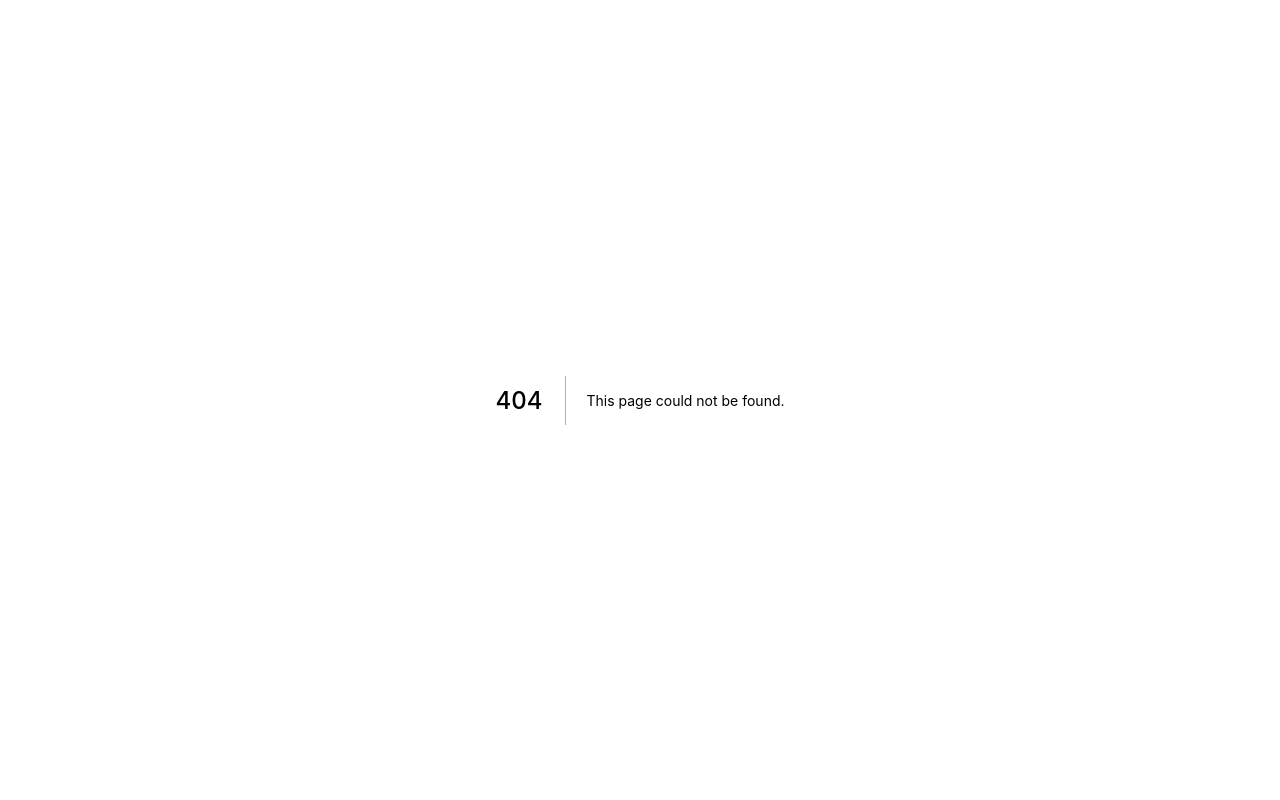
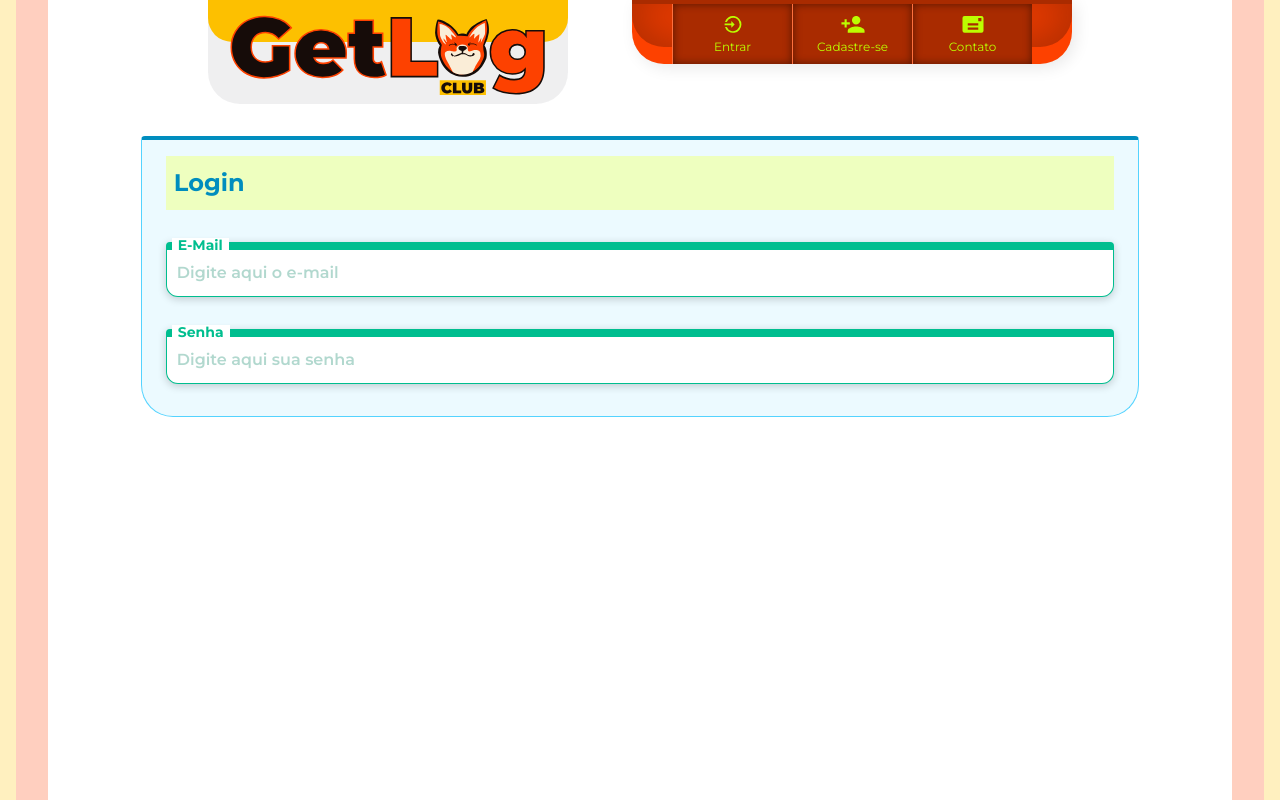
Before and after one commit to MarcelSussai/GetLogClubinDev, a Next.js app: page /login in a window 1280 px wide. Before the commit this address had no page. Built offline with nearby package versions, Linux system fonts and the light colour scheme.

Commit message:
Começando o login

```diff
--- /dev/null
+++ b/pages/login.tsx
@@ -0,0 +1,18 @@
+import Head from "../src/components/head";
+import Header from "../src/components/header";
+import MainLogin from "../src/components/login/mainLogin";
+
+
+
+const Login = () => {
+  return (
+  <>
+    <Head title="Home" />
+    <Header />
+    <MainLogin />
+  </>
+);
+
+}
+
+export default Login;
--- /dev/null
+++ b/src/components/login/mainLogin.tsx
@@ -0,0 +1,49 @@
+import { useContext, useEffect } from "react";
+import { AppCtx } from "../../contexts/ctxGlobal";
+import InptText from "../../styles/inpts_S";
+import {
+  S_mainLogin_main, S_mainLogin_section,
+  S_mainLogin_section_item, S_mainLogin_text_h1
+} from "../../styles/login_S";
+
+
+
+const txt_ph_email              = 'Digite aqui o e-mail'
+const txt_ph_email_label        = 'E-mail'
+const txt_ph_senha              = 'Digite aqui sua senha'
+const txt_ph_senha_label        = 'Senha'
+const txt_title                 = 'Login'
+
+const MainLogin = () => {
+
+  const {
+    ctx_textEmailLogin, setCtx_textEmailLogin,
+    ctx_textPassLogin, setCtx_textPassLogin,
+  } = useContext<any>(AppCtx)
+
+  const handleEmailLogin = (e) => setCtx_textEmailLogin(e.target.value)
+  const handleSenhaLogin = (e) => setCtx_textPassLogin(e.target.value)
+
+  useEffect(() => {
+    console.log(ctx_textEmailLogin)
+  }, [ctx_textEmailLogin])
+
+  useEffect(() => {
+    console.log(ctx_textPassLogin)
+  }, [ctx_textPassLogin])
+
+  return (
+  <>
+    <S_mainLogin_main>
+      <S_mainLogin_section>
+        <S_mainLogin_text_h1>{txt_title}</S_mainLogin_text_h1>
+        <InptText label={txt_ph_email_label} placeholder={txt_ph_email} onChangeFN={handleEmailLogin} />
+        <InptText label={txt_ph_senha_label} placeholder={txt_ph_senha} onChangeFN={handleSenhaLogin} />
+      </S_mainLogin_section>
+    </S_mainLogin_main>
+  </>
+);
+
+}
+
+export default MainLogin;
--- a/src/components/nav.tsx
+++ b/src/components/nav.tsx
@@ -28,7 +28,7 @@ const Nav = () => {
 
       <S_nav className={ctx_is_btnActive ? 'isActive' : ''}>
         <S_container_nav >
-          <Link href="/register">
+          <Link href="/login">
             <S_a_nav_menu >
               <S_enter_icon />
               Entrar
--- a/src/contexts/ctxGlobal.tsx
+++ b/src/contexts/ctxGlobal.tsx
@@ -5,11 +5,15 @@ export const AppCtx = createContext({})
 export default function CtxProvider({ children }) {
 
   const [ctx_is_btnActive, setCtx_is_btnActive] = useState<boolean>(false)
+  const [ctx_textEmailLogin, setCtx_textEmailLogin] = useState<string>('')
+  const [ctx_textPassLogin, setCtx_textPassLogin] = useState<string>('')
 
   return (
     <>
       <AppCtx.Provider value={{
-        ctx_is_btnActive, setCtx_is_btnActive
+        ctx_is_btnActive, setCtx_is_btnActive,
+        ctx_textEmailLogin, setCtx_textEmailLogin,
+        ctx_textPassLogin, setCtx_textPassLogin,
       }} >
         { children }
       </AppCtx.Provider>
--- /dev/null
+++ b/src/styles/inpts_S.tsx
@@ -0,0 +1,98 @@
+
+import { useContext } from 'react';
+import styled from 'styled-components';
+import { cusMQ, cusTR, fontF } from '../../stylesConfig';
+import { AppCtx } from '../contexts/ctxGlobal';
+
+
+
+const S_container = styled.div`
+  position: relative;
+
+  width: 100%;
+
+`
+
+const S_input = styled.input<{fluid?: string}>`
+  ${fontF}
+  ${cusTR('.2s')}
+
+  font-size: 16px;
+  font-weight: 600;
+
+  color: ${ ({theme}) => theme.colors.aqua.c700 };
+
+  width: ${ (props) => props.fluid === 'true' ? '100%' : props.fluid || '100%' };
+
+  padding: 10px;
+
+  border-top: solid 8px ${ ({theme}) => theme.colors.aqua.c500 };
+  border-bottom: solid 1px ${ ({theme}) => theme.colors.aqua.c500 };
+  border-left: solid 1px ${ ({theme}) => theme.colors.aqua.c500 };
+  border-right: solid 1px ${ ({theme}) => theme.colors.aqua.c500 };
+  border-bottom-left-radius: 12px;
+  border-bottom-right-radius: 12px;
+  border-top-left-radius: 4px;
+  border-top-right-radius: 4px;
+
+  box-shadow: 0 2px 8px ${ ({theme}) => theme.colors.blackShadow3 };
+
+  &:focus {
+    outline: 0;
+    border-top: solid 8px ${ ({theme}) => theme.colors.aqua.c700 };
+    border-bottom: solid 1px ${ ({theme}) => theme.colors.aqua.c700 };
+    border-left: solid 1px ${ ({theme}) => theme.colors.aqua.c700 };
+    border-right: solid 1px ${ ({theme}) => theme.colors.aqua.c700 };
+  }
+  &::placeholder {
+    color: ${ ({theme}) => theme.colors.aqua.c600 };
+    opacity: .3;
+  }
+`
+
+const S_label = styled.label`
+  ${fontF}
+  ${cusTR('.2s')}
+
+  color: ${ ({theme}) => theme.colors.aqua.c500 };
+
+  font-size: 14px;
+  font-weight: 700;
+  text-transform: capitalize;
+
+  position: absolute;
+  top: -4px;
+  left: 6px;
+
+  padding: 0 6px 0 6px;
+
+  background: ${ ({theme}) => theme.colors.white };
+
+  line-height: 1;
+`
+
+type Props = {
+  id?: string;
+  label?: string;
+  placeholder?: string;
+  text?: string;
+  sizeW?: string;
+  sizeH?: string;
+  onChangeFN?: any;
+}
+const InptText = (props: Props) => {
+
+  const { label, placeholder, id, onChangeFN } = props
+
+  return (
+  <>
+    <S_container>
+      <S_label>{label || 'label'}</S_label>
+      <S_input placeholder={placeholder} onChange={onChangeFN} />
+    </S_container>
+  </>
+);
+
+}
+
+export default InptText;
--- /dev/null
+++ b/src/styles/login_S.tsx
@@ -0,0 +1,48 @@
+
+import styled from 'styled-components';
+import { cusMQ, cusTR, fontF } from '../../stylesConfig';
+import { S_main } from './main_S';
+
+
+
+export const S_mainLogin_main = styled(S_main)`
+  display: flex;
+  flex-direction: column;
+  justify-content: center;
+  align-items: center;
+`
+
+export const S_mainLogin_section = styled.section`
+  width: 80%;
+  display: flex;
+  flex-direction: column;
+  gap: 32px;
+
+  padding: 16px 24px 32px 24px;
+  margin: 16px 0 0 0;
+
+  background: ${ ({theme}) => theme.colors.blue.c100 };
+
+  border: solid 1px ${ ({theme}) => theme.colors.blue.c400 };
+  border-top: solid 4px ${ ({theme}) => theme.colors.blue.c600 };
+
+  border-bottom-left-radius: 32px;
+  border-bottom-right-radius: 32px;
+  border-top-left-radius: 4px;
+  border-top-right-radius: 4px;
+`
+
+export const S_mainLogin_section_item = styled.div`
+`
+
+export const S_mainLogin_text_h1 = styled.h1`
+  ${fontF}
+  ${cusTR('.2s')}
+
+  color: ${ ({theme}) => theme.colors.blue.c600 };
+  background: ${ ({theme}) => theme.colors.green.c200 };
+
+  width: 100%;
+  padding: 8px;
+
+`
--- a/stylesConfig.tsx
+++ b/stylesConfig.tsx
@@ -159,8 +159,9 @@ export type ThemeTypes = {
     whiteOpacity: string;
     black:        string;
     blackShadow:  string;
-    blackShadow2:  string;
-    greenShadow: string;
+    blackShadow2: string;
+    blackShadow3: string;
+    greenShadow:  string;
   };
 }
 export const theme: ThemeTypes = {
@@ -251,6 +252,7 @@ export const theme: ThemeTypes = {
     black:        '#000000',
     blackShadow:  '#00000016',
     blackShadow2: '#00000048',
+    blackShadow3: '#00000032',
     greenShadow:  '#BCFD0040',
   },
 }
```
